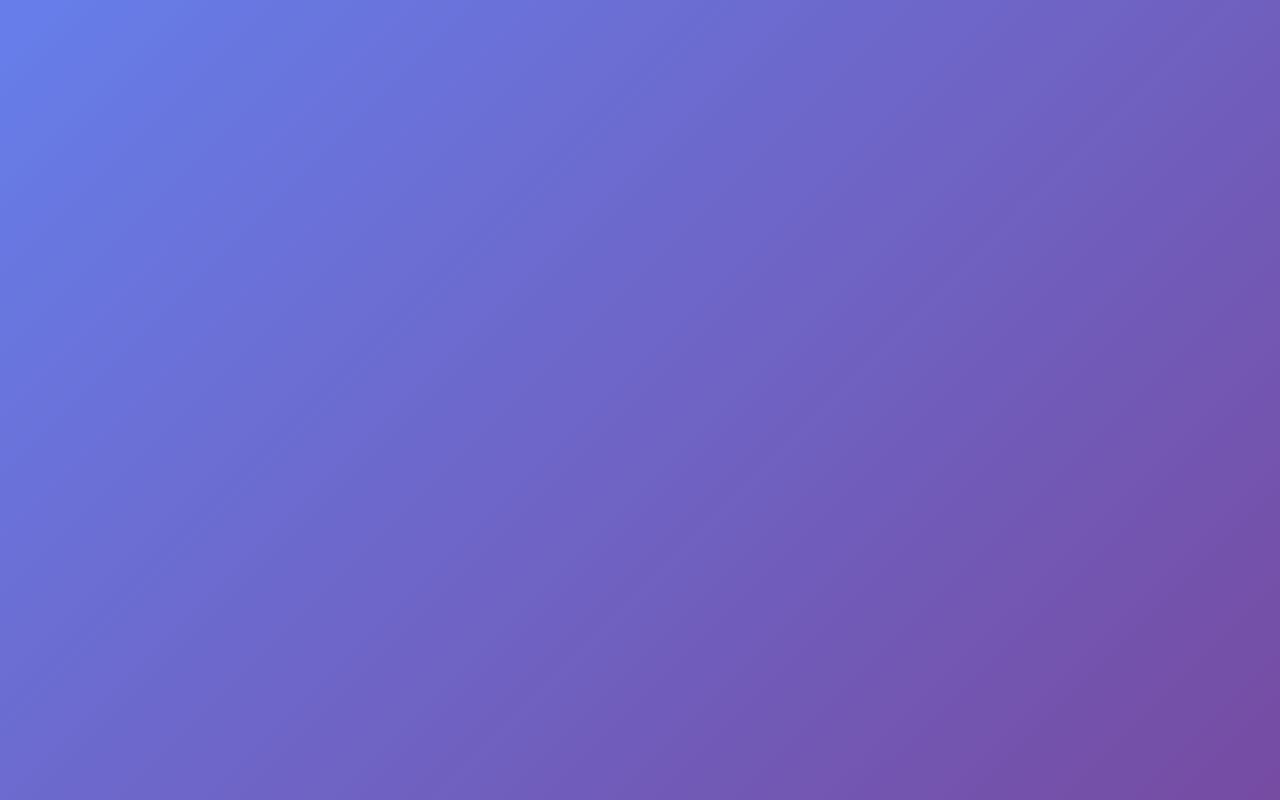
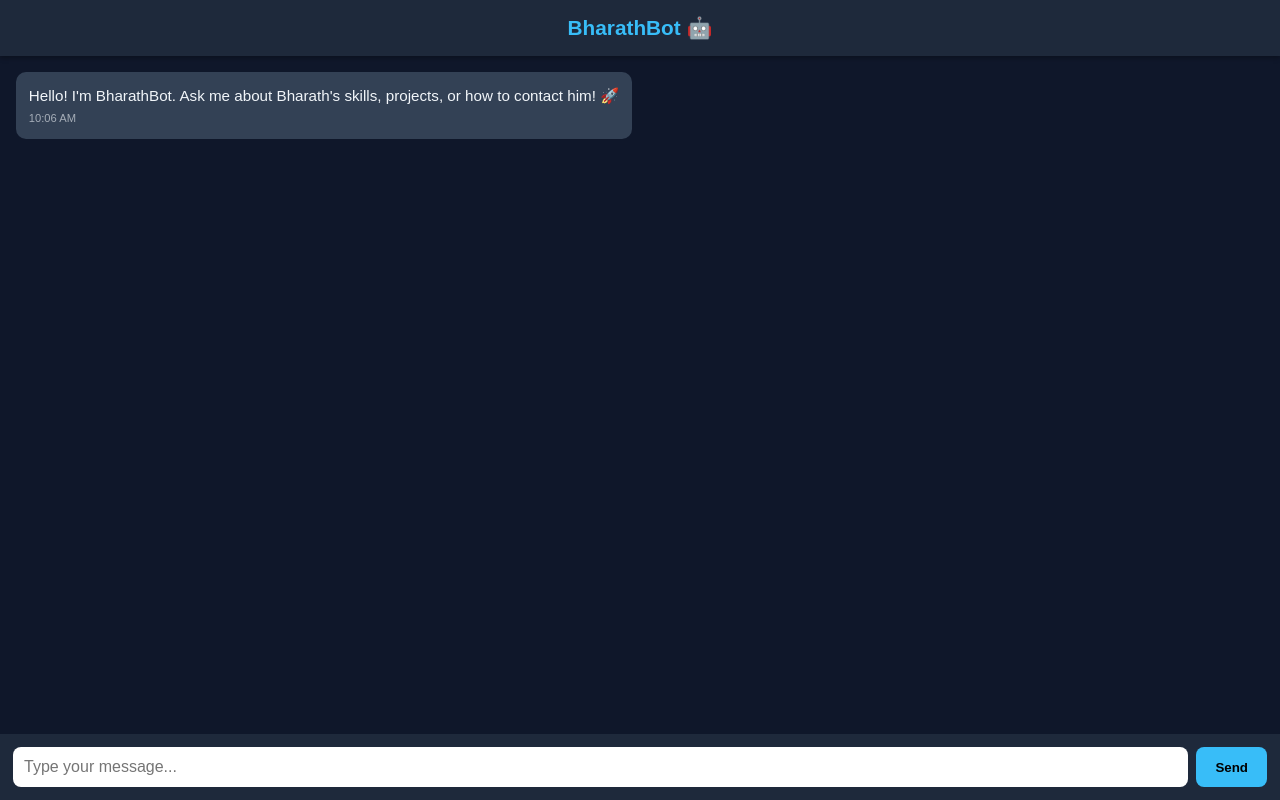
Before and after one commit to janagambharath/personal-chatbot, a Flask app: page / in a window 1280 px wide. Run offline with Flask 3, Linux system fonts and the light colour scheme.

Commit message:
Update index.html

```diff
--- a/templates/index.html
+++ b/templates/index.html
@@ -2,29 +2,152 @@
 <html lang="en">
 <head>
     <meta charset="UTF-8">
+    <title>BharathBot 🤖</title>
     <meta name="viewport" content="width=device-width, initial-scale=1.0">
-    <title>{{ personal_info.name }} - Personal Chatbot</title>
-    <link href="https://cdnjs.cloudflare.com/ajax/libs/font-awesome/6.0.0/css/all.min.css" rel="stylesheet">
     <style>
-        * {
+        body {
+            background-color: #0f172a;
+            color: #f1f5f9;
+            font-family: Arial, sans-serif;
             margin: 0;
             padding: 0;
-            box-sizing: border-box;
+            display: flex;
+            flex-direction: column;
+            height: 100vh;
         }
+        header {
+            background-color: #1e293b;
+            padding: 1rem;
+            text-align: center;
+            font-size: 1.3rem;
+            font-weight: bold;
+            color: #38bdf8;
+            box-shadow: 0 2px 5px rgba(0,0,0,0.3);
+        }
+        .chat-container {
+            flex: 1;
+            overflow-y: auto;
+            padding: 1rem;
+            display: flex;
+            flex-direction: column;
+            gap: 0.75rem;
+        }
+        .message {
+            max-width: 80%;
+            padding: 0.8rem;
+            border-radius: 10px;
+            line-height: 1.4;
+            font-size: 0.95rem;
+            position: relative;
+        }
+        .user {
+            background-color: #2563eb;
+            align-self: flex-end;
+        }
+        .bot {
+            background-color: #334155;
+            align-self: flex-start;
+        }
+        .timestamp {
+            font-size: 0.7rem;
+            opacity: 0.6;
+            margin-top: 0.3rem;
+        }
+        .input-container {
+            display: flex;
+            padding: 0.8rem;
+            background-color: #1e293b;
+            gap: 0.5rem;
+        }
+        input {
+            flex: 1;
+            padding: 0.7rem;
+            border-radius: 8px;
+            border: none;
+            outline: none;
+            font-size: 1rem;
+        }
+        button {
+            background-color: #38bdf8;
+            color: black;
+            border: none;
+            padding: 0.7rem 1.2rem;
+            border-radius: 8px;
+            cursor: pointer;
+            font-weight: bold;
+        }
+        button:hover {
+            background-color: #0ea5e9;
+        }
+    </style>
+</head>
+<body>
 
-        body {
-            font-family: 'Segoe UI', Tahoma, Geneva, Verdana, sans-serif;
-            background: linear-gradient(135deg, #667eea 0%, #764ba2 100%);
-            min-height: 100vh;
-            display: flex;
-            align-items: center;
-            justify-content: center;
-            padding: 20px;
+<header>BharathBot 🤖</header>
+
+<div class="chat-container" id="chat-container">
+    <div class="message bot">
+        Hello! I'm BharathBot. Ask me about Bharath's skills, projects, or how to contact him! 🚀
+        <div class="timestamp" id="first-time"></div>
+    </div>
+</div>
+
+<div class="input-container">
+    <input type="text" id="user-input" placeholder="Type your message..." autocomplete="off">
+    <button onclick="sendMessage()">Send</button>
+</div>
+
+<script>
+    document.getElementById("first-time").innerText = new Date().toLocaleTimeString([], {hour: '2-digit', minute: '2-digit'});
+
+    async function sendMessage() {
+        const inputField = document.getElementById("user-input");
+        const message = inputField.value.trim();
+        if (!message) return;
+
+        // Show user message
+        appendMessage(message, "user");
+
+        inputField.value = "";
+
+        try {
+            const res = await fetch("/chat", {
+                method: "POST",
+                headers: {"Content-Type": "application/json"},
+                body: JSON.stringify({message})
+            });
+            const data = await res.json();
+
+            if (data.response) {
+                appendMessage(data.response, "bot", data.timestamp);
+            } else {
+                appendMessage("⚠️ Error: No response from server.", "bot");
+            }
+        } catch (err) {
+            appendMessage("❌ Failed to connect to server.", "bot");
         }
+    }
 
-        .container {
-            max-width: 800px;
-            width: 100%;
-            background: rgba(255, 255, 255, 0.95);
-            border-radius: 20px;
-            box-shadow: 0 20px 40
+    function appendMessage(text, sender, time) {
+        const container = document.getElementById("chat-container");
+        const msg = document.createElement("div");
+        msg.classList.add("message", sender);
+        msg.innerHTML = text;
+
+        const timestamp = document.createElement("div");
+        timestamp.classList.add("timestamp");
+        timestamp.innerText = time || new Date().toLocaleTimeString([], {hour: '2-digit', minute: '2-digit'});
+        msg.appendChild(timestamp);
+
+        container.appendChild(msg);
+        container.scrollTop = container.scrollHeight;
+    }
+
+    // Send message on Enter key
+    document.getElementById("user-input").addEventListener("keypress", function(e) {
+        if (e.key === "Enter") sendMessage();
+    });
+</script>
+
+</body>
+</html>
```
